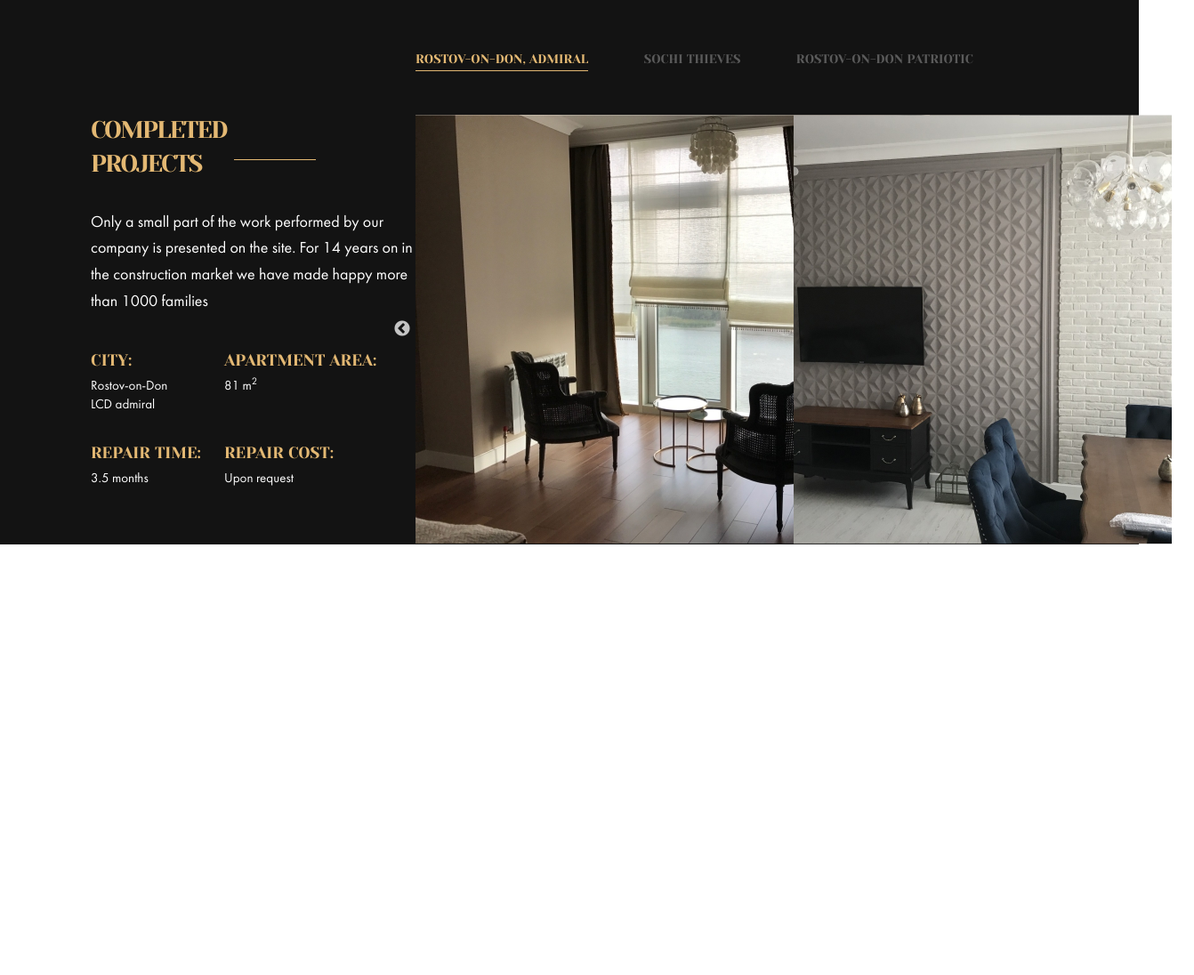
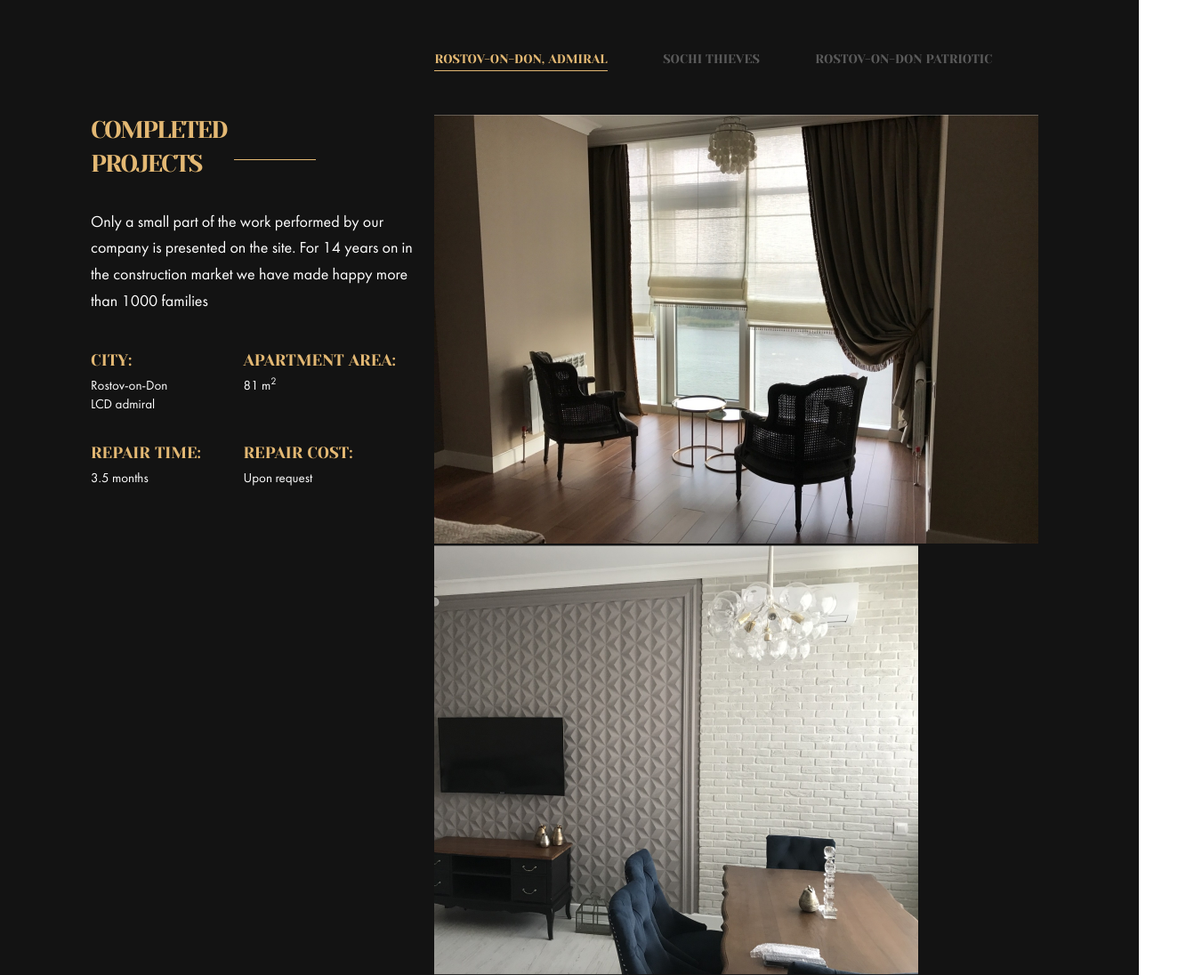
Before and after one commit to denminkevich/flatDesign, a plain HTML site: page index.html in a window 1280 px wide. Shown: the part 840-1936 px from the top of the page at 89% size, 1342 px wide, since content can reach past the window. Before the commit the page ends 1452 px from the top, so only its background shows below. Drawn offline with nearby package versions, Linux system fonts and the light colour scheme.

Commit message:
fix: delete slick slider and components add comments for html file

```diff
--- a/index.html
+++ b/index.html
@@ -4,8 +4,6 @@
     <meta charset="UTF-8">
     <meta name="viewport" content="width=device-width, initial-scale=1.0">
     <meta http-equiv="X-UA-Compatible" content="ie=edge">
-    <link rel="stylesheet" href="src/tools/slick/slick.css">
-    <link rel="stylesheet" href="src/tools/slick/slick-theme.css">
     <link rel="stylesheet" href="src/css/fontawesome.min.css">
     <link rel="stylesheet" href="src/css/all.min.css">
     <link rel="stylesheet" href="src/css/normalize.css">
@@ -13,9 +11,11 @@
     <title>Flat Design</title>
 </head>
 <body>
+    <!-- header with menu -->
     <header class="header">
         <div class="header-container">
             <span class="header-logo">IC "Repair Design Project"</span>
+            <!-- main nav -->
             <nav class="header-menu">
                 <a class="header-menu-link" href="#">HOME</a>
                 <a class="header-menu-link" href="#">PROJECTS</a>
@@ -28,12 +28,14 @@
             <button class="header-button button">Request a call</button>
         </div>
     </header>
-
+    <!-- First display, main block -->
     <section class="first_display">
+        <!-- small left bar  -->
         <div class="first_display-leftbar">
            <div class="first_display-leftbar-line"></div>
             <a href="https://www.instagram.com/?hl=ru" class="first_display-leftbar-ref">INSTAGRAM</a>
         </div>
+        <!-- main content part of the block -->
         <div class="first_display-rightbar">
             <div class="first_display-rightbar-dark">
                 <div class="first_display-rightbar-text">
@@ -47,12 +49,13 @@
                 </div>
             </div>
         </div>
+        <!-- go to footer button -->
         <div class="first_display-scroll_down">
             <a href="#">Scroll down</a>
             <a href="#"><div class="scroll_down-arrow"><i class="fas fa-angle-down"></i></div></a>
         </div>
     </section>
-
+    <!-- block with projects -->
     <section class="project">
         <div class="project-container">
             <div class="project-about">
@@ -62,6 +65,7 @@
                     <p>Only a small part of the work performed by our company is presented on the site. For 14 years on in the construction
                         market we have made happy more than 1000 families</p>
                 </div>
+                <!-- tabs are here  -->
                 <div class="project-about-first">
                     <div class="left-col">
                         <div class="city">
@@ -132,6 +136,7 @@
                     </div>
                 </div>
             </div>
+            <!-- slider (slick slider here) and nav between projects-->
             <div class="project-image">
                 <ul class="project-nav">
                     <li class="project-nav-list project-nav-active"><a href="#">Rostov-on-Don, Admiral</a></li>
@@ -158,35 +163,10 @@
     </section>
 
 
-
+    <!-- jquery -->
     <script src="https://cdnjs.cloudflare.com/ajax/libs/jquery/3.4.1/jquery.min.js"></script>
-    <script crc="https://code.jquery.com/jquery-migrate-1.4.1.min.js"></script>
-    <script src="src/tools/slick/slick.min.js"></script>
+    <!-- my script -->
     <script src="src/js/script.js"></script>
-    <script>
-        $(document).ready(function(){
-            $('.project-image-first').slick({
-                infinite: true,
-                slidesToShow: 2,
-                slidesToScroll: 1
-            });
-        });
-
-        $(document).ready(function(){
-            $('.project-image-second').slick({
-                infinite: true,
-                slidesToShow: 2,
-                slidesToScroll: 1
-            });
-        });
-
-        $(document).ready(function(){
-            $('.project-image-third').slick({
-                infinite: true,
-                slidesToShow: 2,
-                slidesToScroll: 1
-            });
-        });
-    </script>
+    <!-- slick slider script -->
 </body>
 </html>
--- a/src/js/script.js
+++ b/src/js/script.js
@@ -1,9 +1,6 @@
 let scrollDown = document.querySelector('.first_display-scroll_down');
 
-// function scrollFunc() {
-
-// }
-
+function scrollFunc() {
     window.addEventListener('scroll', function() {
         let y = window.scrollY;
 
@@ -15,3 +12,6 @@ window.addEventListener('scroll', function() {
             scrollDown.classList.add('hideScrollDown');
         }
     });
+}
+
+scrollFunc();
```
Also changed, not shown: src/tools/slick/fonts/slick.ttf (deleted), src/tools/slick/fonts/slick.woff (deleted), 2 other files. Lines whose indentation alone changed are shown as unchanged.
